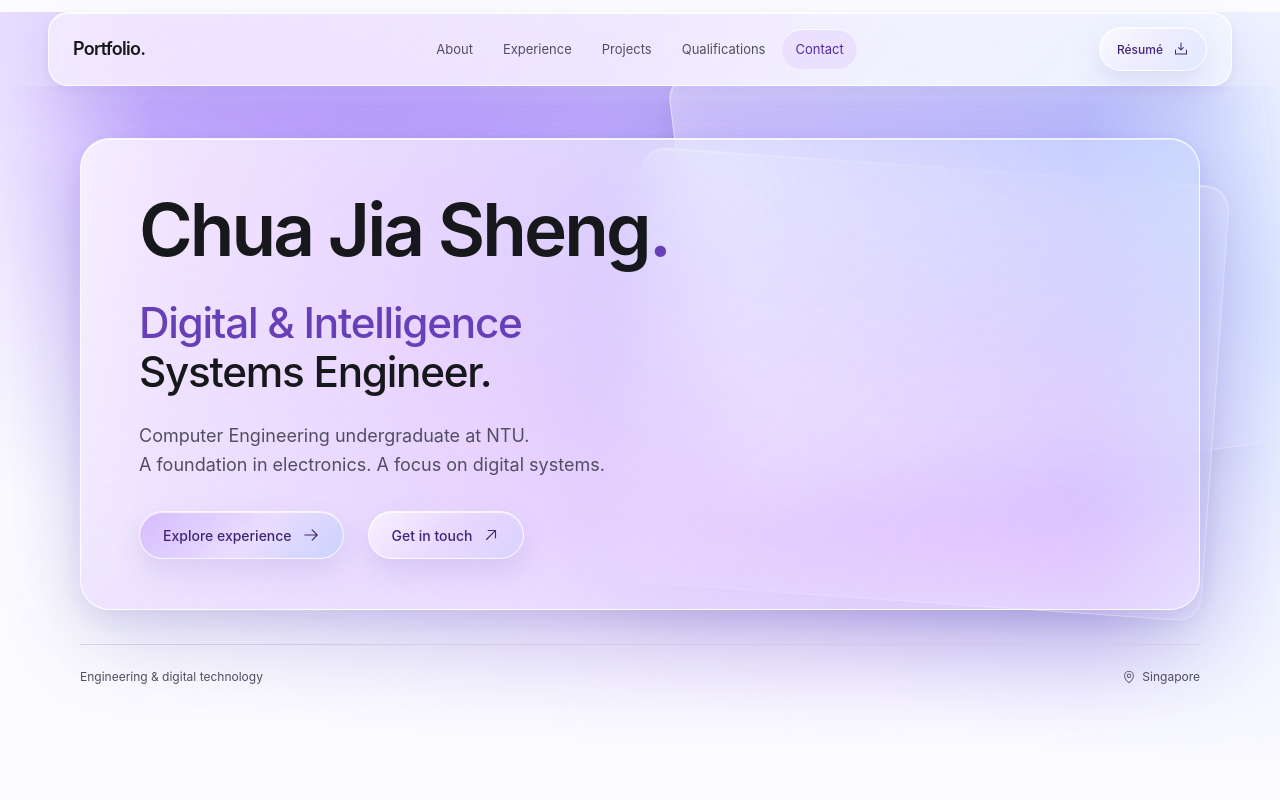
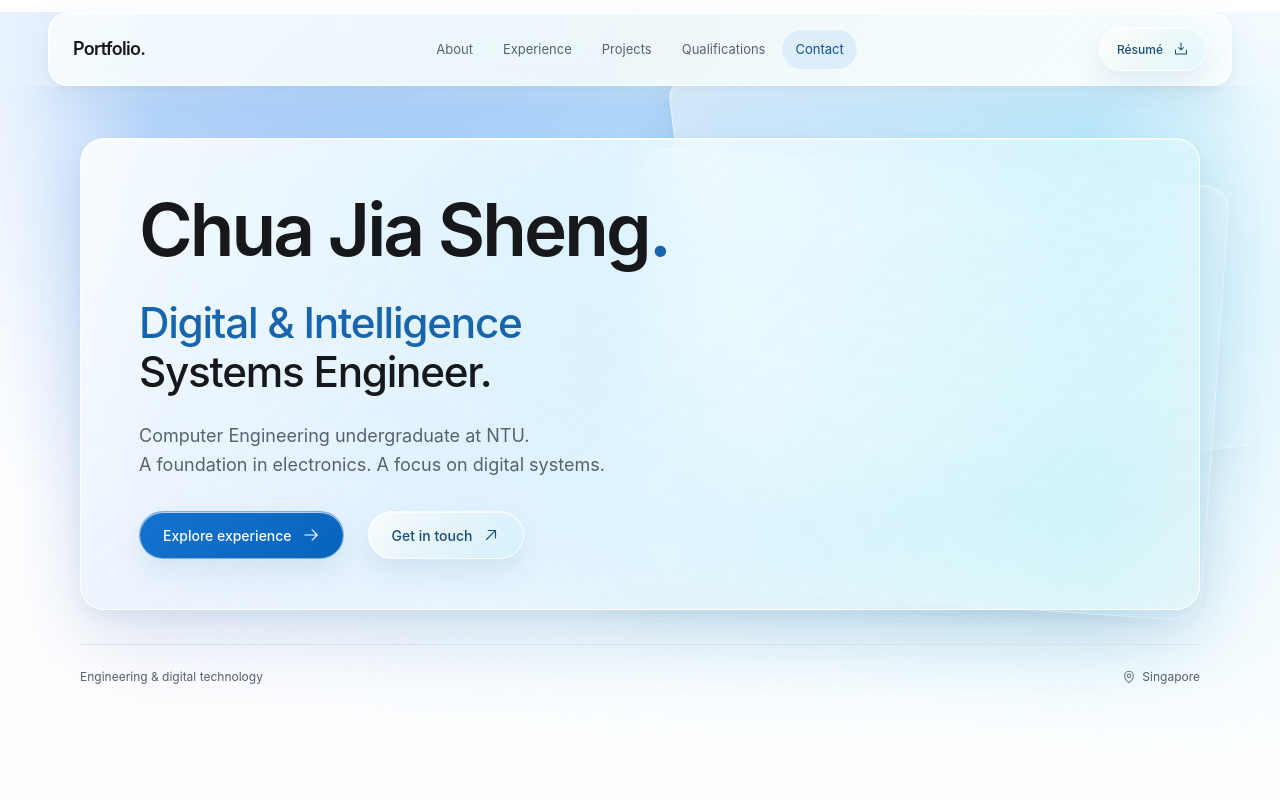
Before and after one commit to 4bytedigi/Jiasheng_Portfolio, a React (Vite) app: page / in a window 1280 px wide. Shown: the top 800 px of the page. Built offline with nearby package versions, Linux system fonts and the light colour scheme.

Commit message:
Balance the portfolio with blue glass and Apple-inspired restraint

```diff
--- a/src/styles.css
+++ b/src/styles.css
@@ -1,23 +1,23 @@
 :root {
   font-family: 'Geist Variable', -apple-system, BlinkMacSystemFont, 'Segoe UI', sans-serif;
-  color: #17181c; background: #fcfcff; font-synthesis: none; text-rendering: optimizeLegibility; -webkit-font-smoothing: antialiased;
-  --ink: #17181c; --secondary: #514e63; --accent: #6740b7; --accent-hover: #512b9d;
-  --line: #dfd8ef; --surface: #f6f7ff;
-  --pastel-blue: #a9c8ff; --lavender: #e7dbff; --periwinkle: #c9a7ff; --ambient-accent: #9b6dff; --support-blue: #5b8cff;
-  --glass-fill: rgb(255 255 255 / 42%); --glass-edge: rgb(255 255 255 / 80%);
-  --glass-shadow: 0 18px 44px rgb(108 93 190 / 14%), 0 4px 12px rgb(98 87 188 / 7%);
-  --glass-shadow-deep: 0 30px 80px rgb(87 78 170 / 21%), 0 8px 24px rgb(98 87 188 / 10%);
+  color: #17181c; background: #fff; font-synthesis: none; text-rendering: optimizeLegibility; -webkit-font-smoothing: antialiased;
+  --ink: #17181c; --secondary: #566171; --accent: #1765ad; --accent-hover: #0c5296;
+  --line: #dfe7ee; --surface: #f6f9fc;
+  --pastel-blue: #7ab4f9; --lavender: #e9e5fc; --periwinkle: #bbebfb; --ambient-accent: #6dd3f7; --support-blue: #7ab4f9; --mint: #e6f4f4;
+  --glass-fill: rgb(255 255 255 / 62%); --glass-edge: rgb(255 255 255 / 80%);
+  --glass-shadow: 0 14px 36px rgb(48 107 159 / 10%), 0 3px 10px rgb(48 107 159 / 4%);
+  --glass-shadow-deep: 0 24px 64px rgb(48 107 159 / 14%), 0 6px 18px rgb(48 107 159 / 6%);
   --ease: cubic-bezier(.16, 1, .3, 1);
   /* Layers: page 0, sticky navigation 10, skip link 20. */
 }
 * { box-sizing: border-box; }
-html { scroll-behavior: smooth; scroll-padding-top: 118px; scrollbar-color: #bda9e4 #f6f7ff; }
+html { scroll-behavior: smooth; scroll-padding-top: 118px; scrollbar-color: #a4c8e5 #f6f9fc; }
 body { margin: 0; min-width: 320px; background:
-  radial-gradient(ellipse 75% 620px at 12% 0%, rgb(155 109 255 / 28%), transparent 80%),
-  radial-gradient(ellipse 60% 600px at 96% 4%, rgb(91 140 255 / 22%), transparent 80%),
-  radial-gradient(ellipse 70% 800px at 10% 47%, rgb(201 167 255 / 15%), transparent 80%),
-  radial-gradient(ellipse 70% 850px at 95% 74%, rgb(155 109 255 / 13%), transparent 80%),
-  linear-gradient(180deg, #fcfcff, #f6f7ff 55%, #f8f6ff);
+  radial-gradient(ellipse 75% 620px at 12% 0%, rgb(122 180 249 / 22%), transparent 80%),
+  radial-gradient(ellipse 60% 600px at 96% 4%, rgb(109 211 247 / 20%), transparent 80%),
+  radial-gradient(ellipse 70% 800px at 10% 47%, rgb(187 235 251 / 22%), transparent 80%),
+  radial-gradient(ellipse 70% 850px at 95% 74%, rgb(122 180 249 / 10%), transparent 80%),
+  linear-gradient(180deg, #fff, #f8fbfd 55%, #f5f9fc);
 }
 main { overflow: clip; }
 button, input { font: inherit; }
@@ -26,7 +26,7 @@ button, a { -webkit-tap-highlight-color: transparent; }
 a { color: inherit; text-decoration: none; }
 button, input, a { touch-action: manipulation; }
 button svg, a svg { flex-shrink: 0; }
-::selection { color: #402575; background: #e7dbff; }
+::selection { color: #174c7b; background: #d9eefb; }
 :focus-visible { outline: 3px solid var(--accent); outline-offset: 5px; }
 section:focus, main:focus { outline: none; }
 [hidden], .print-only { display: none !important; }
@@ -42,20 +42,20 @@ h3, h4 { font-weight: 600; letter-spacing: -.02em; }
 .section-space { padding-block: 92px 100px; }
 .section-heading { margin-bottom: 48px; }
 .section-heading > p, .subsection-heading > p { margin-top: 16px; color: var(--secondary); font-size: 17px; line-height: 1.65; }
-.site-header { position: sticky; top: 12px; z-index: 10; width: min(1184px, calc(100% - 40px)); margin: 12px auto 0; border-radius: 20px; background: linear-gradient(135deg, rgb(255 255 255 / 48%), rgb(231 219 255 / 30%), rgb(255 255 255 / 34%)); border: 1px solid rgb(255 255 255 / 80%); box-shadow: var(--glass-shadow), inset 0 1px 0 rgb(255 255 255 / 85%); backdrop-filter: blur(28px) saturate(170%); -webkit-backdrop-filter: blur(28px) saturate(170%); }
+.site-header { position: sticky; top: 12px; z-index: 10; width: min(1184px, calc(100% - 40px)); margin: 12px auto 0; border-radius: 20px; background: linear-gradient(135deg, rgb(255 255 255 / 72%), rgb(230 244 244 / 48%), rgb(255 255 255 / 62%)); border: 1px solid rgb(255 255 255 / 80%); box-shadow: var(--glass-shadow), inset 0 1px 0 rgb(255 255 255 / 85%); backdrop-filter: blur(28px) saturate(170%); -webkit-backdrop-filter: blur(28px) saturate(170%); }
 .nav-shell { width: calc(100% - 48px); min-height: 72px; margin: auto; display: grid; grid-template-columns: 1fr auto 1fr; align-items: center; gap: 24px; }
 .brand { width: fit-content; display: inline-flex; align-items: center; min-height: 44px; }
 .monogram { font-size: 18px; font-weight: 600; line-height: 1; letter-spacing: -.04em; }
 .main-nav { display: flex; align-items: center; gap: 4px; }
 .main-nav a { font-size: 13px; color: var(--secondary); display: grid; place-items: center; min-height: 40px; padding-inline: 13px; border-radius: 999px; transition: color .2s, background .2s; }
 .main-nav a:hover { color: var(--accent-hover); background: rgb(255 255 255 / 55%); }
-.main-nav a[aria-current] { color: var(--accent-hover); background: rgb(231 219 255 / 70%); box-shadow: inset 0 1px 0 rgb(255 255 255 / 85%); }
+.main-nav a[aria-current] { color: var(--accent-hover); background: rgb(218 236 252 / 85%); box-shadow: inset 0 1px 0 rgb(255 255 255 / 85%); }
 .nav-shell > .button { justify-self: end; }
-.button { display: inline-flex; justify-content: center; align-items: center; gap: 10px; min-height: 48px; border-radius: 999px; padding: 13px 23px; border: 1px solid var(--glass-edge); backdrop-filter: blur(20px) saturate(160%); -webkit-backdrop-filter: blur(20px) saturate(160%); box-shadow: 0 12px 28px rgb(105 94 188 / 16%), inset 0 1px 0 rgb(255 255 255 / 70%); font-size: 14px; font-weight: 500; white-space: nowrap; transition: background .4s var(--ease), transform .4s var(--ease), box-shadow .4s var(--ease); }
-.button-primary { background: linear-gradient(135deg, rgb(201 167 255 / 66%), rgb(231 219 255 / 65%) 55%, rgb(169 200 255 / 48%)); color: #402575; }
-.button-primary:hover { background: linear-gradient(135deg, rgb(201 167 255 / 85%), rgb(231 219 255 / 80%) 55%, rgb(169 200 255 / 65%)); box-shadow: 0 18px 38px rgb(105 94 188 / 22%), inset 0 1px 0 white; }
-.button-secondary, .button-small { color: #402575; background: linear-gradient(135deg, rgb(255 255 255 / 60%), rgb(231 219 255 / 35%), rgb(169 200 255 / 24%)); }
-.button-secondary:hover, .button-small:hover { background: rgb(231 219 255 / 74%); box-shadow: 0 18px 38px rgb(105 94 188 / 20%), inset 0 1px 0 white; }
+.button { display: inline-flex; justify-content: center; align-items: center; gap: 10px; min-height: 48px; border-radius: 999px; padding: 13px 23px; border: 1px solid var(--glass-edge); backdrop-filter: blur(20px) saturate(160%); -webkit-backdrop-filter: blur(20px) saturate(160%); box-shadow: 0 12px 28px rgb(48 107 159 / 12%), inset 0 1px 0 rgb(255 255 255 / 70%); font-size: 14px; font-weight: 500; white-space: nowrap; transition: background .4s var(--ease), transform .4s var(--ease), box-shadow .4s var(--ease); }
+.button-primary { background: linear-gradient(135deg, #1473cf, #0764bb); color: white; border-color: rgb(255 255 255 / 45%); }
+.button-primary:hover { background: linear-gradient(135deg, #0868c1, #0055a4); box-shadow: 0 18px 38px rgb(48 107 159 / 17%), inset 0 1px 0 white; }
+.button-secondary, .button-small { color: #174c7b; background: linear-gradient(135deg, rgb(255 255 255 / 76%), rgb(230 244 244 / 55%), rgb(187 235 251 / 35%)); }
+.button-secondary:hover, .button-small:hover { background: rgb(230 244 244 / 90%); box-shadow: 0 18px 38px rgb(48 107 159 / 15%), inset 0 1px 0 white; }
 .button-small { min-height: 44px; padding: 10px 17px; font-size: 12px; }
 .button:active { transform: scale(.98); }
 .text-link { display: inline-flex; align-items: center; gap: 10px; min-height: 44px; color: var(--accent); font-size: 14px; line-height: 1.5; }
@@ -64,14 +64,14 @@ h3, h4 { font-weight: 600; letter-spacing: -.02em; }
 .text-link:hover svg { transform: translateX(2px); }
 .overview { position: relative; isolation: isolate; padding-top: 52px; padding-bottom: 30px; }
 .hero-atmosphere { position: absolute; z-index: -1; width: calc(100% + 160px); right: -80px; top: -84px; bottom: -40px; pointer-events: none; overflow: hidden; mask-image: linear-gradient(90deg, transparent, #000 12%, #000 85%, transparent), linear-gradient(transparent, #000 14%, #000 72%, transparent); mask-composite: intersect; }
-.ambient-light { position: absolute; inset: -15% -10% -2% 0; background: radial-gradient(ellipse at 26% 30%, rgb(155 109 255 / 60%), transparent 59%), radial-gradient(ellipse at 68% 68%, rgb(201 167 255 / 85%), transparent 61%), radial-gradient(ellipse at 90% 32%, rgb(91 140 255 / 52%), transparent 53%); filter: blur(58px); }
-.glass-layer { position: absolute; width: 46%; height: 58%; border-radius: 24px; background: linear-gradient(135deg, rgb(255 255 255 / 45%), rgb(231 219 255 / 18%)); border: 1px solid rgb(255 255 255 / 72%); box-shadow: var(--glass-shadow-deep), inset 0 1px 0 white; backdrop-filter: blur(26px); -webkit-backdrop-filter: blur(26px); }
+.ambient-light { position: absolute; inset: -15% -10% -2% 0; background: radial-gradient(ellipse at 26% 30%, rgb(122 180 249 / 60%), transparent 59%), radial-gradient(ellipse at 68% 68%, rgb(187 235 251 / 75%), transparent 61%), radial-gradient(ellipse at 90% 32%, rgb(109 211 247 / 52%), transparent 53%), radial-gradient(ellipse at 8% 82%, rgb(201 187 243 / 16%), transparent 52%); filter: blur(58px); }
+.glass-layer { position: absolute; width: 46%; height: 58%; border-radius: 24px; background: linear-gradient(135deg, rgb(255 255 255 / 58%), rgb(187 235 251 / 22%)); border: 1px solid rgb(255 255 255 / 72%); box-shadow: var(--glass-shadow-deep), inset 0 1px 0 white; backdrop-filter: blur(26px); -webkit-backdrop-filter: blur(26px); }
 .layer-back { right: 0; top: 5%; transform: rotate(-7deg); }
 .layer-front { right: 5%; top: 22%; transform: rotate(4deg); }
-.glass-surface { position: relative; isolation: isolate; overflow: hidden; background: linear-gradient(135deg, rgb(255 255 255 / 58%), var(--glass-fill) 50%, rgb(231 219 255 / 32%)); border: 1px solid var(--glass-edge); box-shadow: var(--glass-shadow), inset 0 1px 0 rgb(255 255 255 / 92%), inset 0 -1px 0 rgb(255 255 255 / 20%); backdrop-filter: blur(28px) saturate(170%); -webkit-backdrop-filter: blur(28px) saturate(170%); }
-.glass-surface::before { content: ''; position: absolute; z-index: -1; inset: -20px; pointer-events: none; background: linear-gradient(135deg, rgb(255 255 255 / 40%), transparent 48%), radial-gradient(ellipse at 95% 5%, rgb(169 200 255 / 28%), transparent 58%), radial-gradient(ellipse at 5% 100%, rgb(201 167 255 / 34%), transparent 56%); transform: translate(var(--reflection-x, 0px), var(--reflection-y, 0px)); transition: transform .6s var(--ease); }
+.glass-surface { position: relative; isolation: isolate; overflow: hidden; background: linear-gradient(135deg, rgb(255 255 255 / 78%), var(--glass-fill) 50%, rgb(230 244 244 / 55%)); border: 1px solid var(--glass-edge); box-shadow: var(--glass-shadow), inset 0 1px 0 rgb(255 255 255 / 92%), inset 0 -1px 0 rgb(255 255 255 / 20%); backdrop-filter: blur(28px) saturate(170%); -webkit-backdrop-filter: blur(28px) saturate(170%); }
+.glass-surface::before { content: ''; position: absolute; z-index: -1; inset: -20px; pointer-events: none; background: linear-gradient(135deg, rgb(255 255 255 / 40%), transparent 48%), radial-gradient(ellipse at 95% 5%, rgb(187 235 251 / 24%), transparent 58%), radial-gradient(ellipse at 5% 100%, rgb(122 180 249 / 15%), transparent 56%); transform: translate(var(--reflection-x, 0px), var(--reflection-y, 0px)); transition: transform .6s var(--ease); }
 .glass-surface > * { position: relative; }
-.hero-intro { max-width: none; padding: 50px 58px; border-radius: 30px; box-shadow: var(--glass-shadow-deep), inset 0 1px 0 white; }
+.hero-intro { max-width: none; padding: 50px 58px; border-radius: 24px; box-shadow: var(--glass-shadow-deep), inset 0 1px 0 white; }
 .hero-intro h1 { font-size: clamp(48px, 5.7vw, 80px); font-weight: 600; letter-spacing: -.04em; line-height: 1.12; }
 .hero-intro h1 > span { color: var(--accent); }
 .hero-role { margin-top: 27px; font-size: clamp(29px, 3.3vw, 46px); font-weight: 500; letter-spacing: -.03em; line-height: 1.16; color: var(--ink); }
@@ -97,7 +97,7 @@ h3, h4 { font-weight: 600; letter-spacing: -.02em; }
 .career-copy h3 { font-size: 20px; line-height: 1.4; max-width: 45ch; }
 .career-org { color: var(--secondary); font-size: 15px; line-height: 1.65; margin-top: 9px; }
 .career-description { margin-top: 16px; font-size: 15px; line-height: 1.75; max-width: 65ch; color: var(--secondary); }
-.projects { border-top: 1px solid var(--line); overflow: hidden; background: radial-gradient(ellipse at 20% 50%, rgb(155 109 255 / 24%), transparent 65%), radial-gradient(ellipse at 85% 68%, rgb(91 140 255 / 21%), transparent 65%); }
+.projects { border-top: 1px solid var(--line); overflow: hidden; background: radial-gradient(ellipse at 20% 50%, rgb(122 180 249 / 24%), transparent 65%), radial-gradient(ellipse at 85% 68%, rgb(109 211 247 / 21%), transparent 65%); }
 .project-carousel { --project-width: min(1000px, 82vw); --project-gap: 20px; }
 .project-window { padding-block: 24px 32px; overflow: hidden; touch-action: pan-y; cursor: grab; user-select: none; }
 .project-window.is-dragging { cursor: grabbing; }
@@ -106,22 +106,22 @@ h3, h4 { font-weight: 600; letter-spacing: -.02em; }
 .is-dragging .project-track, .project-track.is-instant, .project-track.is-instant .project-slide, .project-track.is-instant .project-caption { transition: none; }
 .project-slide { border: 1px solid var(--glass-edge); backdrop-filter: blur(24px) saturate(170%); -webkit-backdrop-filter: blur(24px) saturate(170%); box-shadow: var(--glass-shadow-deep), inset 0 1px 0 white; border-radius: 24px; position: relative; flex: 0 0 var(--project-width); width: var(--project-width); aspect-ratio: 16 / 9; overflow: hidden; opacity: .55; transition: opacity .45s var(--ease); }
 .project-slide.is-active { opacity: 1; }
-.project-glass { background: linear-gradient(125deg, rgb(255 255 255 / 55%), rgb(201 167 255 / 36%) 60%, rgb(169 200 255 / 34%)); color: #402575; }
-.project-orbit { background: linear-gradient(125deg, rgb(231 219 255 / 55%), rgb(201 167 255 / 42%) 52%, rgb(255 255 255 / 40%)); color: #402575; }
-.project-fold { background: linear-gradient(125deg, rgb(169 200 255 / 38%), rgb(231 219 255 / 50%) 45%, rgb(201 167 255 / 50%)); color: #402575; }
+.project-glass { background: linear-gradient(125deg, rgb(255 255 255 / 65%), rgb(122 180 249 / 35%) 60%, rgb(187 235 251 / 46%)); color: #174c7b; }
+.project-orbit { background: linear-gradient(125deg, rgb(230 244 244 / 65%), rgb(109 211 247 / 30%) 52%, rgb(255 255 255 / 52%)); color: #174c7b; }
+.project-fold { background: linear-gradient(125deg, rgb(187 235 251 / 48%), rgb(230 244 244 / 65%) 45%, rgb(122 180 249 / 40%)); color: #174c7b; }
 .project-art { position: absolute; inset: 0; overflow: hidden; mask-image: linear-gradient(#000 45%, transparent 94%); }
 .project-form { display: block; position: absolute; }
-.project-glass .form-one { width: 44%; aspect-ratio: 1; right: 14%; top: 8%; border-radius: 16px; background: rgb(155 109 255 / 68%); transform: rotate(-13deg); box-shadow: 12px 28px 60px rgb(98 87 188 / 24%); }
+.project-glass .form-one { width: 44%; aspect-ratio: 1; right: 14%; top: 8%; border-radius: 16px; background: rgb(62 146 230 / 62%); transform: rotate(-13deg); box-shadow: 12px 28px 60px rgb(48 107 159 / 18%); }
 .project-glass .form-two { width: 42%; aspect-ratio: 1; right: 22%; top: 14%; border: 1px solid rgb(255 255 255 / 90%); border-radius: 16px; background: rgb(255 255 255 / 36%); backdrop-filter: blur(16px); transform: rotate(10deg); }
-.project-glass .form-three { width: 12%; aspect-ratio: 1; right: 8%; top: 9%; border: 10px solid #a9c8ff; border-radius: 50%; }
-.project-orbit .project-form { border: 1px solid rgb(155 109 255 / 40%); border-radius: 50%; }
+.project-glass .form-three { width: 12%; aspect-ratio: 1; right: 8%; top: 9%; border: 10px solid #6dd3f7; border-radius: 50%; }
+.project-orbit .project-form { border: 1px solid rgb(70 157 214 / 40%); border-radius: 50%; }
 .project-orbit .form-one { width: 68%; aspect-ratio: 1; right: -4%; top: -12%; }
-.project-orbit .form-two { width: 49%; aspect-ratio: 1; right: 5%; top: 5%; border-width: 22px; border-color: rgb(155 109 255 / 52%); }
+.project-orbit .form-two { width: 49%; aspect-ratio: 1; right: 5%; top: 5%; border-width: 22px; border-color: rgb(122 180 249 / 62%); }
 .project-orbit .form-three { width: 27%; aspect-ratio: 1; right: 16%; top: 25%; background: rgb(255 255 255 / 38%); }
-.project-fold .form-one { width: 38%; aspect-ratio: 1; right: 20%; top: 7%; background: #a9c8ff; transform: rotate(32deg); }
+.project-fold .form-one { width: 38%; aspect-ratio: 1; right: 20%; top: 7%; background: #6dd3f7; transform: rotate(32deg); }
 .project-fold .form-two { width: 38%; aspect-ratio: 1; right: 6%; top: 15%; border: 1px solid rgb(255 255 255 / 65%); background: rgb(255 255 255 / 40%); transform: rotate(-17deg); }
-.project-fold .form-three { width: 18%; aspect-ratio: 1; right: 28%; top: 30%; background: rgb(155 109 255 / 65%); transform: rotate(32deg); }
-.project-caption { position: absolute; left: 0; right: 0; bottom: 0; padding: 30px 42px; background: linear-gradient(135deg, rgb(255 255 255 / 60%), rgb(231 219 255 / 38%)); backdrop-filter: blur(24px); -webkit-backdrop-filter: blur(24px); border-top: 1px solid rgb(255 255 255 / 75%); opacity: 0; transform: translateY(12px); transition: opacity .4s .06s var(--ease), transform .4s .06s var(--ease); }
+.project-fold .form-three { width: 18%; aspect-ratio: 1; right: 28%; top: 30%; background: rgb(65 143 224 / 60%); transform: rotate(32deg); }
+.project-caption { position: absolute; left: 0; right: 0; bottom: 0; padding: 30px 42px; background: linear-gradient(135deg, rgb(255 255 255 / 75%), rgb(230 244 244 / 60%)); backdrop-filter: blur(24px); -webkit-backdrop-filter: blur(24px); border-top: 1px solid rgb(255 255 255 / 75%); opacity: 0; transform: translateY(12px); transition: opacity .4s .06s var(--ease), transform .4s .06s var(--ease); }
 .is-active .project-caption { opacity: 1; transform: none; }
 .project-caption h3 { font-size: clamp(30px, 4vw, 48px); line-height: 1.1; }
 .project-caption span { display: block; margin-top: 12px; font-size: 15px; line-height: 1.6; }
@@ -134,10 +134,10 @@ h3, h4 { font-weight: 600; letter-spacing: -.02em; }
 .qualification-layout { display: grid; grid-template-columns: 1fr 1.12fr; gap: 64px; }
 .skill-groups { display: grid; grid-template-columns: repeat(2,minmax(0,1fr)); gap: 28px 20px; }
 .skill-group { min-width: 0; }
-.skill-chip { max-width: 100%; padding: 9px 13px; border-radius: 16px; overflow-wrap: anywhere; color: #402575; transition: transform .5s var(--ease), box-shadow .5s var(--ease); }
+.skill-chip { max-width: 100%; padding: 9px 13px; border-radius: 16px; overflow-wrap: anywhere; color: #174c7b; transition: transform .5s var(--ease), box-shadow .5s var(--ease); }
 .skill-group h4 { font-size: 14px; line-height: 1.5; margin-bottom: 12px; }
 .skills-block { position: relative; isolation: isolate; }
-.skills-block::before { content: ""; position: absolute; z-index: -1; inset: 70px -30px -30px; background: radial-gradient(ellipse at 20% 40%, rgb(155 109 255 / 26%), transparent 70%), radial-gradient(ellipse at 90% 90%, rgb(169 200 255 / 32%), transparent 70%); filter: blur(24px); }
+.skills-block::before { content: ""; position: absolute; z-index: -1; inset: 70px -30px -30px; background: radial-gradient(ellipse at 20% 40%, rgb(122 180 249 / 23%), transparent 70%), radial-gradient(ellipse at 90% 90%, rgb(187 235 251 / 30%), transparent 70%); filter: blur(24px); }
 .skills-block h3, .education-block > h3 { font-size: 23px; margin-bottom: 24px; }
 .skill-list { list-style: none; padding: 0; margin: 0; display: flex; flex-direction: column; align-items: flex-start; gap: 10px; font-size: 13px; line-height: 1.6; color: var(--secondary); }
 .education-list { display: flex; flex-direction: column; gap: 30px; }
@@ -171,7 +171,7 @@ h3, h4 { font-weight: 600; letter-spacing: -.02em; }
 .empty-state { padding: 48px 0; }
 .empty-state h4 { font-size: 21px; }
 .empty-state p { margin: 12px 0 22px; color: var(--secondary); line-height: 1.6; }
-.recognition { background: linear-gradient(135deg, #ede4ff, #eaf0ff); padding: 44px; border-radius: 24px; margin-top: 70px; }
+.recognition { background: linear-gradient(135deg, #edf6f8, #eef4fd); padding: 44px; border-radius: 24px; margin-top: 70px; }
 .award-list { display: grid; grid-template-columns: repeat(2,minmax(0,1fr)); gap: 20px; }
 .award-row { background: rgb(255 255 255 / 86%); padding: 28px; border-radius: 16px; display: flex; flex-direction: column; align-items: flex-start; min-height: 276px; }
 .award-date { color: var(--secondary); font-size: 12px; margin-bottom: 9px; }
@@ -180,12 +180,12 @@ h3, h4 { font-weight: 600; letter-spacing: -.02em; }
 .award-issuer { margin-top: 5px; font-size: 12px; line-height: 1.6; color: var(--secondary); }
 .award-icon { color: var(--accent); margin-top: auto; padding-top: 24px; box-sizing: content-box; }
 .contact { position: relative; isolation: isolate; border-top: 1px solid var(--line); }
-.contact::before { content: ''; position: absolute; z-index: -1; inset: 45px -35px; background: radial-gradient(ellipse at 15% 65%, rgb(155 109 255 / 45%), transparent 62%), radial-gradient(ellipse at 88% 32%, rgb(91 140 255 / 36%), transparent 66%); filter: blur(48px); }
+.contact::before { content: ''; position: absolute; z-index: -1; inset: 45px -35px; background: radial-gradient(ellipse at 15% 65%, rgb(122 180 249 / 42%), transparent 62%), radial-gradient(ellipse at 88% 32%, rgb(109 211 247 / 32%), transparent 66%); filter: blur(48px); }
 .contact-panel { box-shadow: var(--glass-shadow-deep), inset 0 1px 0 white; border-radius: 24px; padding: 56px; display: grid; grid-template-columns: 1fr 1fr; gap: 48px; align-items: center; }
 .contact-intro > p { margin-top: 16px; font-size: 22px; letter-spacing: -.02em; }
 .contact-details > p { font-size: 15px; color: var(--secondary); }
 .contact h2 { font-size: clamp(42px, 5vw, 64px); letter-spacing: -.035em; }
-.contact-link { max-width: 100%; padding: 13px 18px; border-radius: 999px; border: 1px solid var(--glass-edge); background: linear-gradient(135deg, rgb(231 219 255 / 66%), rgb(169 200 255 / 40%)); backdrop-filter: blur(20px); -webkit-backdrop-filter: blur(20px); box-shadow: var(--glass-shadow), inset 0 1px 0 white; color: #402575; font-size: 14px; gap: 10px; margin-top: 16px; transition: transform .5s var(--ease), box-shadow .5s var(--ease); }
+.contact-link { max-width: 100%; padding: 13px 18px; border-radius: 999px; border: 1px solid var(--glass-edge); background: linear-gradient(135deg, rgb(255 255 255 / 78%), rgb(187 235 251 / 48%)); backdrop-filter: blur(20px); -webkit-backdrop-filter: blur(20px); box-shadow: var(--glass-shadow), inset 0 1px 0 white; color: #174c7b; font-size: 14px; gap: 10px; margin-top: 16px; transition: transform .5s var(--ease), box-shadow .5s var(--ease); }
 .site-footer { display: flex; justify-content: space-between; align-items: center; min-height: 84px; border-top: 1px solid var(--line); gap: 24px; font-size: 12px; color: var(--secondary); }
 .site-footer a { display: inline-flex; align-items: center; gap: 8px; min-height: 44px; }
 .site-footer a:hover { color: var(--accent); }
@@ -313,5 +313,5 @@ h3, h4 { font-weight: 600; letter-spacing: -.02em; }
   [data-reveal] { opacity: 1 !important; transform: none !important; }
   .button:active, .text-link:hover svg { transform: none; }
 }
-@media (prefers-reduced-transparency: reduce) { .site-header, .glass-surface, .project-slide, .project-caption, .button, .contact-link { background: #f6f3ff; backdrop-filter: none; -webkit-backdrop-filter: none; } .glass-surface::before, .hero-atmosphere { display: none; } .project-glass .form-two { background: #e5eaff; backdrop-filter: none; } }
-@supports not (backdrop-filter: blur(20px)) { .site-header, .glass-surface, .project-slide, .project-caption, .button, .contact-link { background: #f6f3ff; } }
+@media (prefers-reduced-transparency: reduce) { .site-header, .glass-surface, .project-slide, .project-caption, .button, .contact-link { background: #f4f9fc; backdrop-filter: none; -webkit-backdrop-filter: none; } .glass-surface::before, .hero-atmosphere { display: none; } .button-primary { background: #0764bb; color: white; } .project-glass .form-two { background: #e1f1fa; backdrop-filter: none; } }
+@supports not (backdrop-filter: blur(20px)) { .site-header, .glass-surface, .project-slide, .project-caption, .button, .contact-link { background: #f4f9fc; } .button-primary { background: #0764bb; color: white; } }
```
